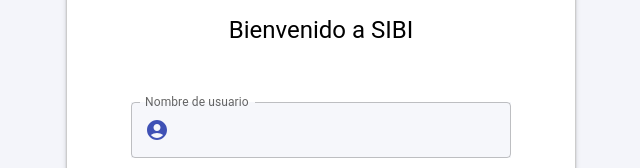
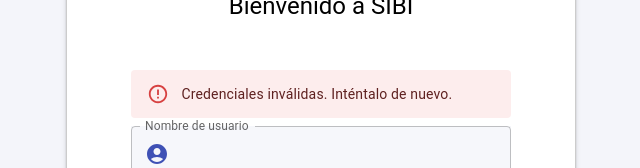
Before and after one commit to jpierre09/SIBI_front, a React (Vite) app: page /loginSibi in a window 1280 px wide. Both pictures are taken after a click on the button "INGRESAR". Shown: the part 297-465 px from the top of the page, without its empty margins (319-959 px from the left). Built offline with nearby package versions, Linux system fonts and the light colour scheme; no server answers.

Commit message:
Add error messagge in autentication

```diff
--- a/src/components/Login/LoginSibi.jsx
+++ b/src/components/Login/LoginSibi.jsx
@@ -6,13 +6,14 @@ import VpnKey from '@mui/icons-material/VpnKey';
 // import Inventory from '@mui/icons-material/Inventory';  // Ícono de inventario
 import Visibility from '@mui/icons-material/Visibility';
 import VisibilityOff from '@mui/icons-material/VisibilityOff';
+import Alert from '@mui/material/Alert';
 
 // import logoSibi from '../../assets/Logos-SIATA_AMVA_Azul.png';
 import logoSibi from '../../assets/icono_sibi.png';
 
 
 
-const LoginForm = ({ onLogin }) => {
+const LoginForm = ({ onLogin, errorMessage }) => {
   const [username, setUsername] = React.useState('');
   const [password, setPassword] = React.useState('');
   const [showPassword, setShowPassword] = React.useState(false); // Nuevo estado para mostrar/ocultar contraseña
@@ -61,6 +62,12 @@ const LoginForm = ({ onLogin }) => {
           Bienvenido a SIBI
         </Typography>
 
+        {errorMessage && (
+          <Box mt={2}>
+            <Alert severity="error">{errorMessage}</Alert>
+          </Box>
+        )}
+
         <TextField
           fullWidth
           margin="dense"
@@ -76,7 +83,7 @@ const LoginForm = ({ onLogin }) => {
           }}
         />
 
-<TextField
+        <TextField
           fullWidth
           margin="dense"
           variant="outlined"
@@ -114,6 +121,7 @@ const LoginForm = ({ onLogin }) => {
         >
           Ingresar
         </Button>
+
       </Box>
     </Box>
   );
--- a/src/pages/Login.jsx
+++ b/src/pages/Login.jsx
@@ -3,6 +3,9 @@ import LoginForm from '../components/Login/LoginSibi';
 import axios from 'axios';
 
 const LoginPage = () => {
+
+  const [loginError, setLoginError] = React.useState(null);
+
 
   const handleLogin = (username, password) => {
     axios.post('http://127.0.0.1:8000/api/token/', {
@@ -22,11 +25,8 @@ const LoginPage = () => {
         }
     })
     .catch(error => {
-        if (error.response && error.response.status === 401) {
-            console.error("Credenciales inválidas.");
-        } else {
-            console.error("Error en el inicio de sesión:", error.response);
-        }
+      setLoginError("Credenciales inválidas. Inténtalo de nuevo.");
+      console.error("Error en el inicio de sesión:", error.response);
     });
   };
 
@@ -39,7 +39,7 @@ const LoginPage = () => {
 
   return (
     <div>
-      <LoginForm onLogin={handleLogin} />
+      <LoginForm onLogin={handleLogin} errorMessage={loginError} />
       {/* Puedes añadir un botón o algún mecanismo para llamar a handleLogout cuando el usuario quiera cerrar sesión */}
     </div>
   );
```
